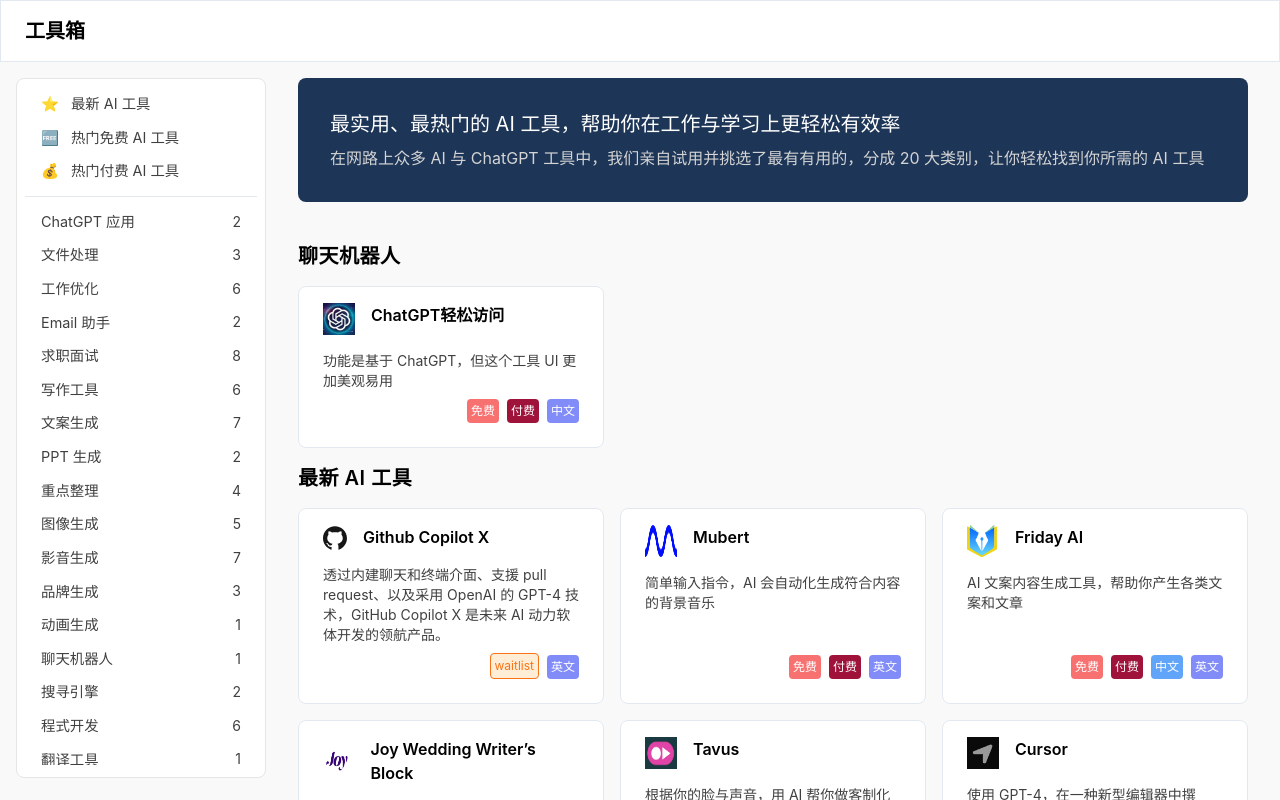
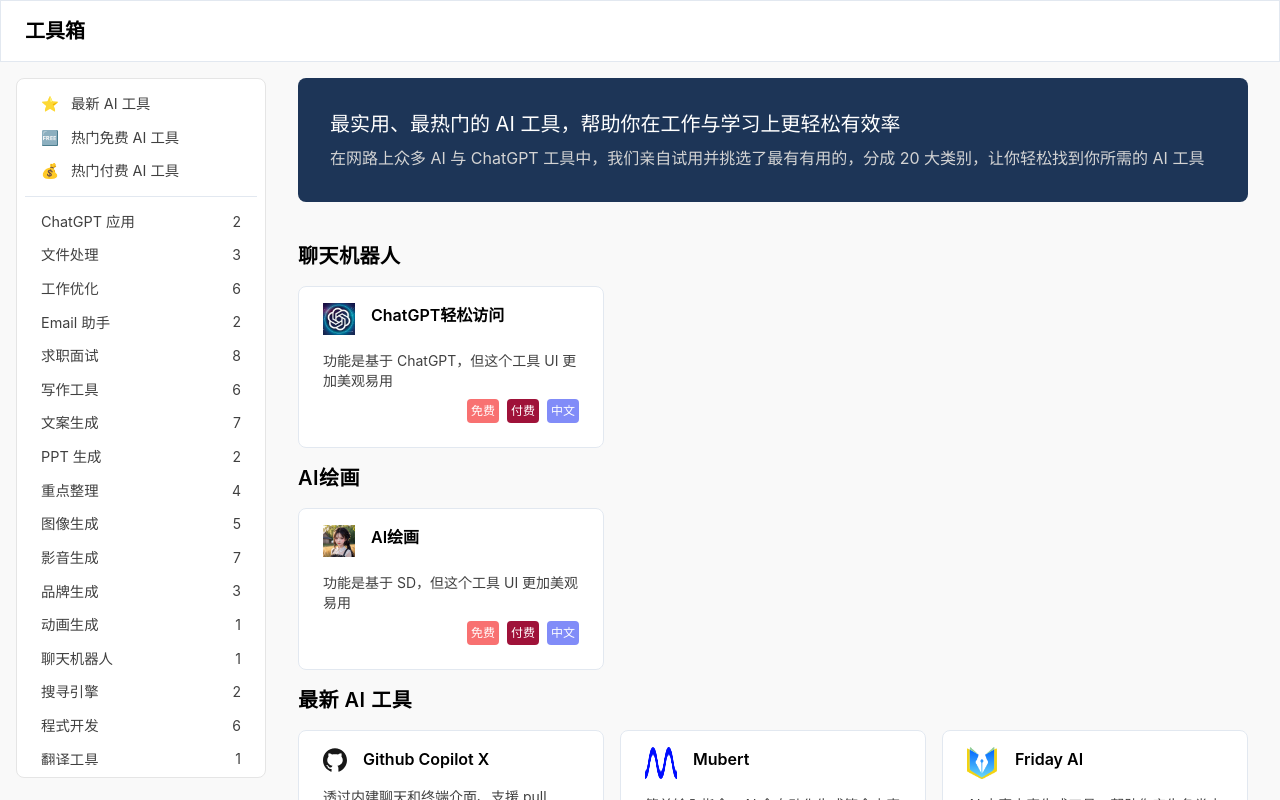
Before and after one commit to chengxs1994/ai-tools, a plain HTML site: page index.html in a window 1280 px wide. Drawn offline with Linux system fonts and the light colour scheme; no server answers.

Commit message:
*AI绘画

```diff
--- a/index.html
+++ b/index.html
@@ -1494,6 +1494,28 @@
                         </div>
 
                         <div>
+                            <div id="second-category-section" class="text-xl font-semibold my-4 tracking-wide">AI绘画
+                            </div>
+                            <div class="grid grid-cols-1 sm:grid-cols-2 md:grid-cols-3 gap-4"><a target="_blank" rel="noopener noreferrer" href="https://xsai.online/#/img" class="border flex flex-col bg-white rounded-lg hover:border-orange-500 p-6 pt-4">
+                                <div class="flex">
+                                    <div class="flex mr-4">
+                                        <div class="flex items-center"><img src="./files/00001-365977282.png" class="w-8 h-8">
+                                        </div>
+                                    </div>
+                                    <div class="font-semibold">AI绘画</div>
+                                </div>
+                                <div class="text-gray-700 flex-1 justify-between flex flex-col mt-4">
+                                    <div class="text-sm">功能是基于 SD，但这个工具 UI 更加美观易用</div>
+                                    <div class="flex gap-x-2 items-end justify-end flex-1 mt-2">
+                                        <div class="bg-red-400 text-white text-xs p-1 rounded">免费</div>
+                                        <div class="bg-rose-800 text-white text-xs p-1 rounded">付费</div>
+                                        <div class="bg-indigo-400 text-white text-xs p-1 rounded">中文</div>
+                                    </div>
+                                </div>
+                            </a></div>
+                        </div>
+
+                        <div>
                             <div id="first-category-section" class="text-xl font-semibold my-4 tracking-wide">最新 AI 工具
                             </div>
                             <div class="grid grid-cols-1 sm:grid-cols-2 md:grid-cols-3 gap-4"><a target="_blank" rel="noopener noreferrer" href="https://github.com/features/preview/copilot-x" class="border flex flex-col bg-white rounded-lg hover:border-orange-500 p-6 pt-4">
```
Also changed, not shown: files/00001-365977282.png (added).
